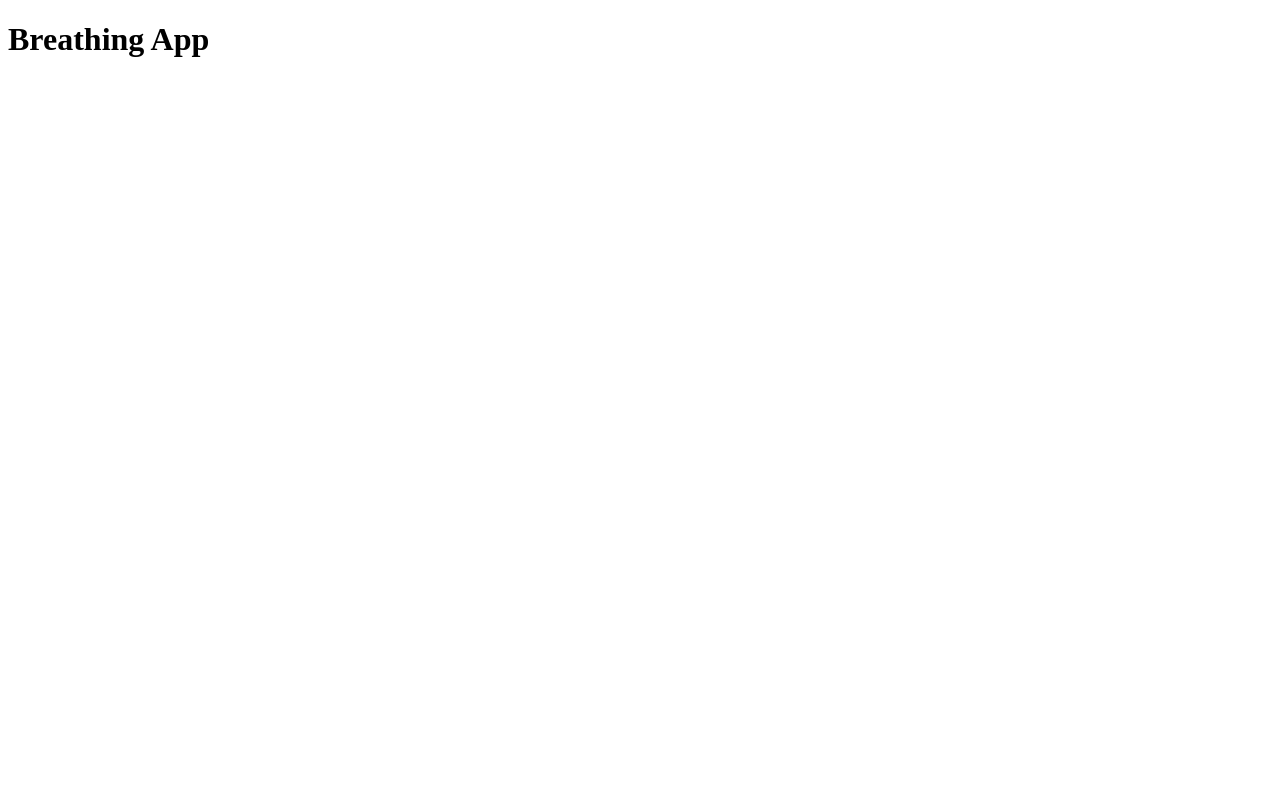
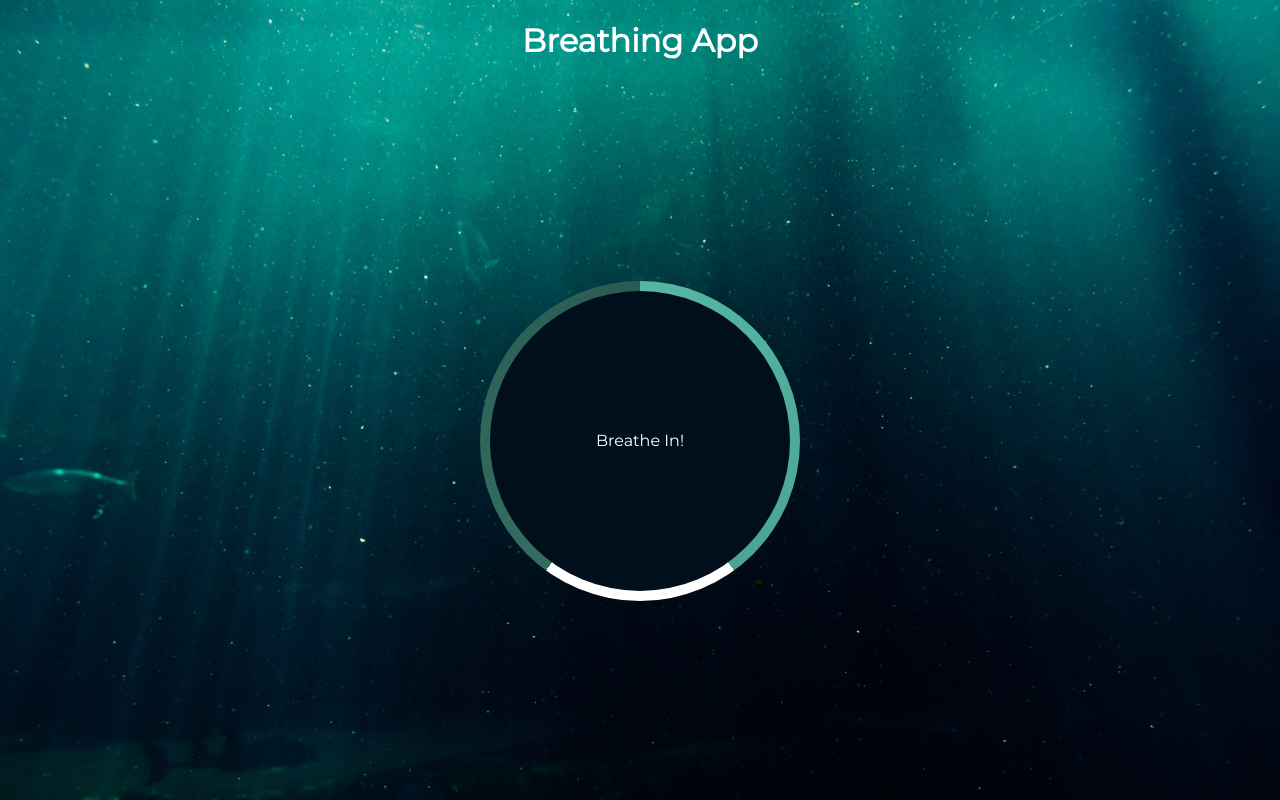
Before and after one commit to xaviguasch/breathing-miniapp, a website: page index.html in a window 1280 px wide. Drawn offline with Linux system fonts and the light colour scheme.

Commit message:
added html markup and styled large cercle

```diff
--- a/index.html
+++ b/index.html
@@ -9,6 +9,18 @@
   <body>
     <h1>Breathing App</h1>
 
+    <div class="container" id="container">
+      <div class="circle"></div>
+
+      <p id="text">Breathe In!</p>
+
+      <div class="pointer-container">
+        <span class="pointer"></span>
+      </div>
+
+      <div class="gradient-circle"></div>
+    </div>
+
     <script src="./script.js"></script>
   </body>
 </html>
--- a/style.css
+++ b/style.css
@@ -0,0 +1,57 @@
+@import url('https://fonts.googleapis.com/css?family=Montserrat&display=swap');
+
+* {
+  box-sizing: border-box;
+}
+
+body {
+  background: #224941 url('./img/bg.jpg') no-repeat center center/cover;
+  color: #fff;
+  font-family: 'Montserrat', sans-serif;
+  min-height: 100vh;
+  overflow: hidden;
+  display: flex;
+  flex-direction: column;
+  align-items: center;
+  margin: 0;
+}
+
+.container {
+  display: flex;
+  align-items: center;
+  justify-content: center;
+  margin: auto;
+  height: 300px;
+  width: 300px;
+  position: relative;
+  transform: scale(1);
+}
+
+.container .circle {
+  background-color: #010f1c;
+  height: 100%;
+  width: 100%;
+  border-radius: 50%;
+  position: absolute;
+  top: 0;
+  left: 0;
+  z-index: -1;
+}
+
+.container .gradient-circle {
+  background: conic-gradient(
+    #55b7a4 0%,
+    #4ca493 40%,
+    #fff 40%,
+    #fff 60%,
+    #336d62 60%,
+    #2a5b52 100%
+  );
+  height: 320px;
+  width: 320px;
+  z-index: -2;
+  border-radius: 50%;
+  position: absolute;
+  top: -10px;
+  left: -10px;
+}
```
Also changed, not shown: img/bg.jpg (added).
